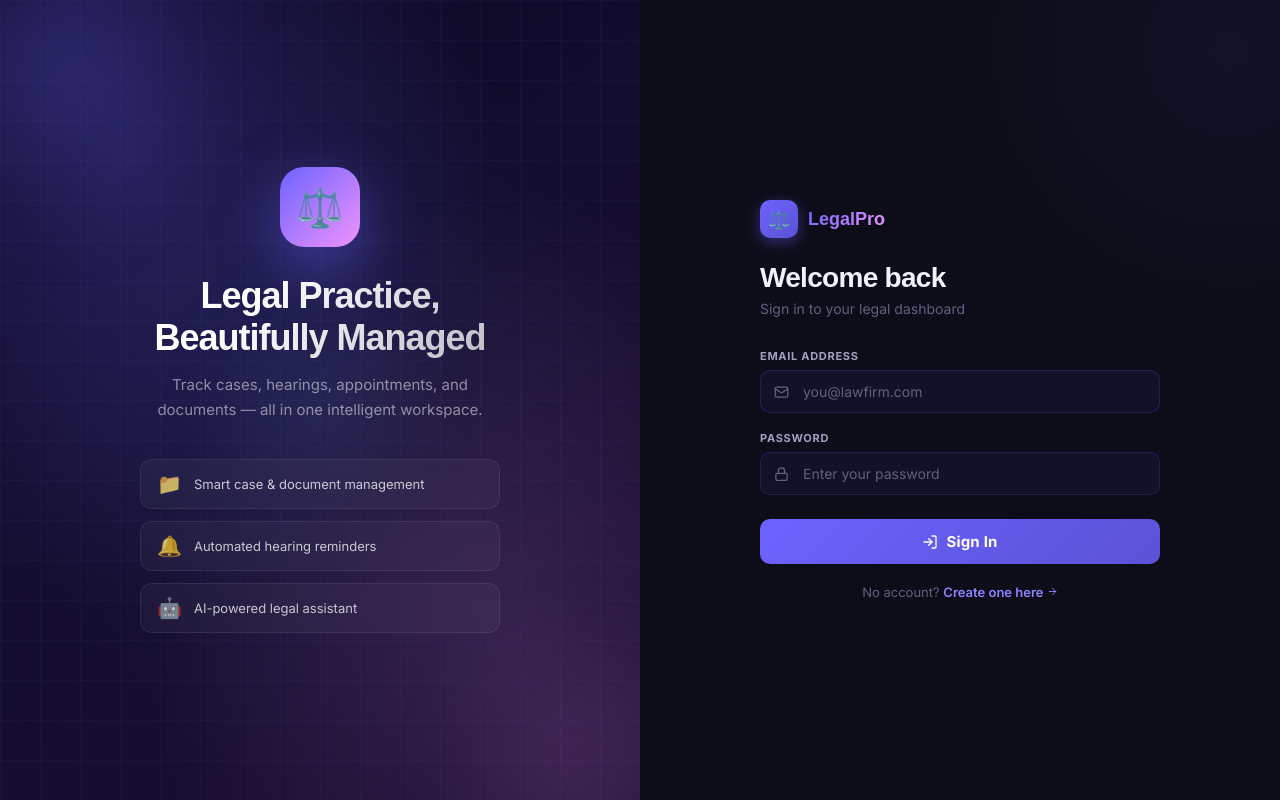
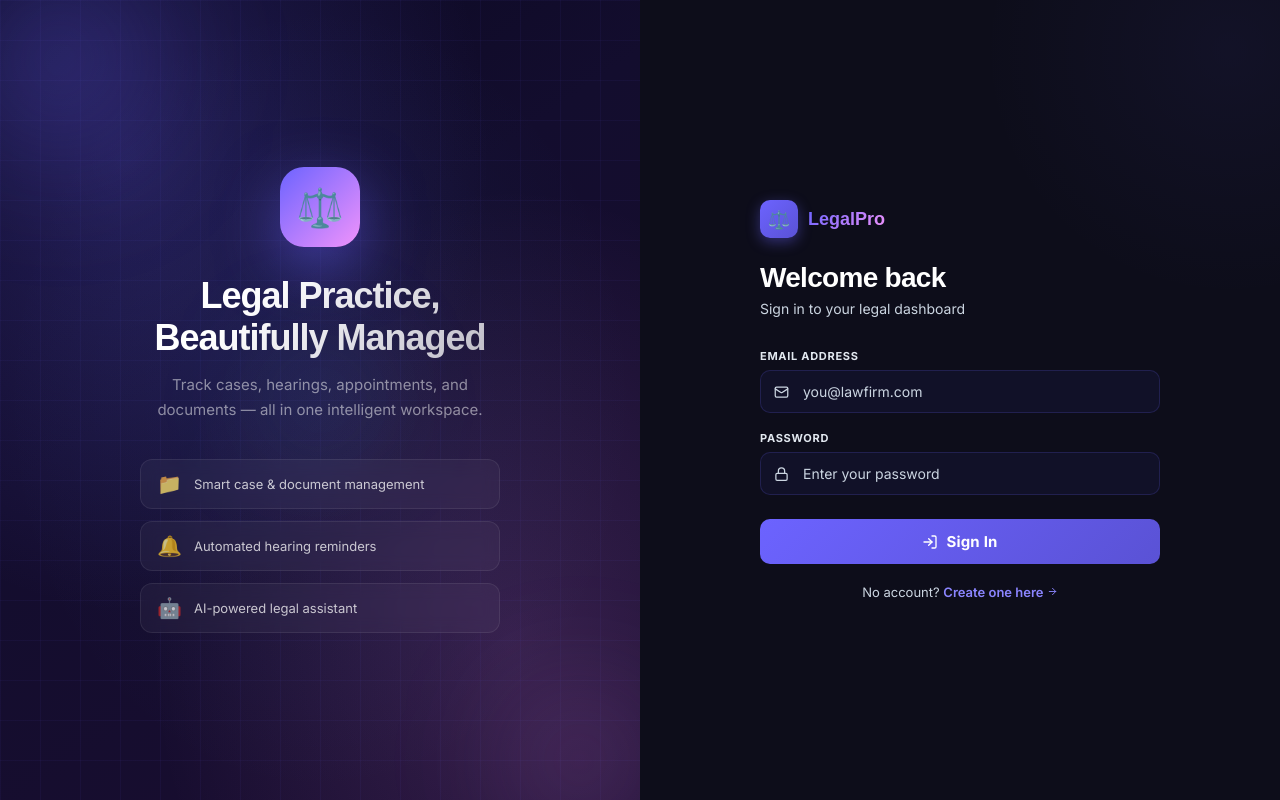
Before and after one commit to Cyberrapo/legal-management-system, a React app in the folder frontend/: page /login in a window 1280 px wide. Built offline with nearby package versions, Linux system fonts and the light colour scheme; no server answers; the HTML template or start-up script is replaced by a standard one.

Commit message:
Enhance text contrast for dark and light themes for better screenshot visibility

```diff
--- a/frontend/src/index.css
+++ b/frontend/src/index.css
@@ -42,9 +42,9 @@ body {
   --border: rgba(108, 99, 255, 0.18);
   --border-hover: rgba(108, 99, 255, 0.35);
 
-  --text-primary: #f0f0ff;
-  --text-secondary: #a0a0c0;
-  --text-muted: #606080;
+  --text-primary: #ffffff;
+  --text-secondary: #e2e8f0;
+  --text-muted: #cbd5e1;
 
   --shadow: 0 8px 32px rgba(0, 0, 0, 0.5);
   --shadow-hover: 0 16px 48px rgba(108, 99, 255, 0.25);
@@ -84,9 +84,9 @@ body {
   --border-hover: rgba(91, 82, 240, 0.4);
 
   /* DARK TEXT — clearly visible in screenshots */
-  --text-primary: #0a0a1a;
-  --text-secondary: #1a1a3a;
-  --text-muted: #3a3a5a;
+  --text-primary: #000000;
+  --text-secondary: #1a202c;
+  --text-muted: #2d3748;
 
   --shadow: 0 8px 32px rgba(91, 82, 240, 0.1);
   --shadow-hover: 0 16px 48px rgba(91, 82, 240, 0.2);
@@ -458,22 +458,22 @@ body {
 [data-theme="light"] h1,
 [data-theme="light"] h2,
 [data-theme="light"] h3 {
-  color: #0a0a1a;
+  color: #000000;
 }
 
 [data-theme="light"] .input {
-  color: #0a0a1a;
+  color: #000000;
   background: #ffffff;
-  border-color: rgba(91, 82, 240, 0.25);
+  border-color: rgba(91, 82, 240, 0.4);
 }
 
 [data-theme="light"] .input::placeholder {
-  color: #6a6a8a;
+  color: #4a5568;
 }
 
 [data-theme="light"] select option {
   background: #ffffff;
-  color: #0a0a1a;
+  color: #000000;
 }
 
 [data-theme="light"] .card {
@@ -486,7 +486,7 @@ body {
 }
 
 [data-theme="light"] .metaItem {
-  color: #1a1a3a !important;
+  color: #000000 !important;
   background: #f0f0ff;
   border-color: rgba(91, 82, 240, 0.2);
 }
```
